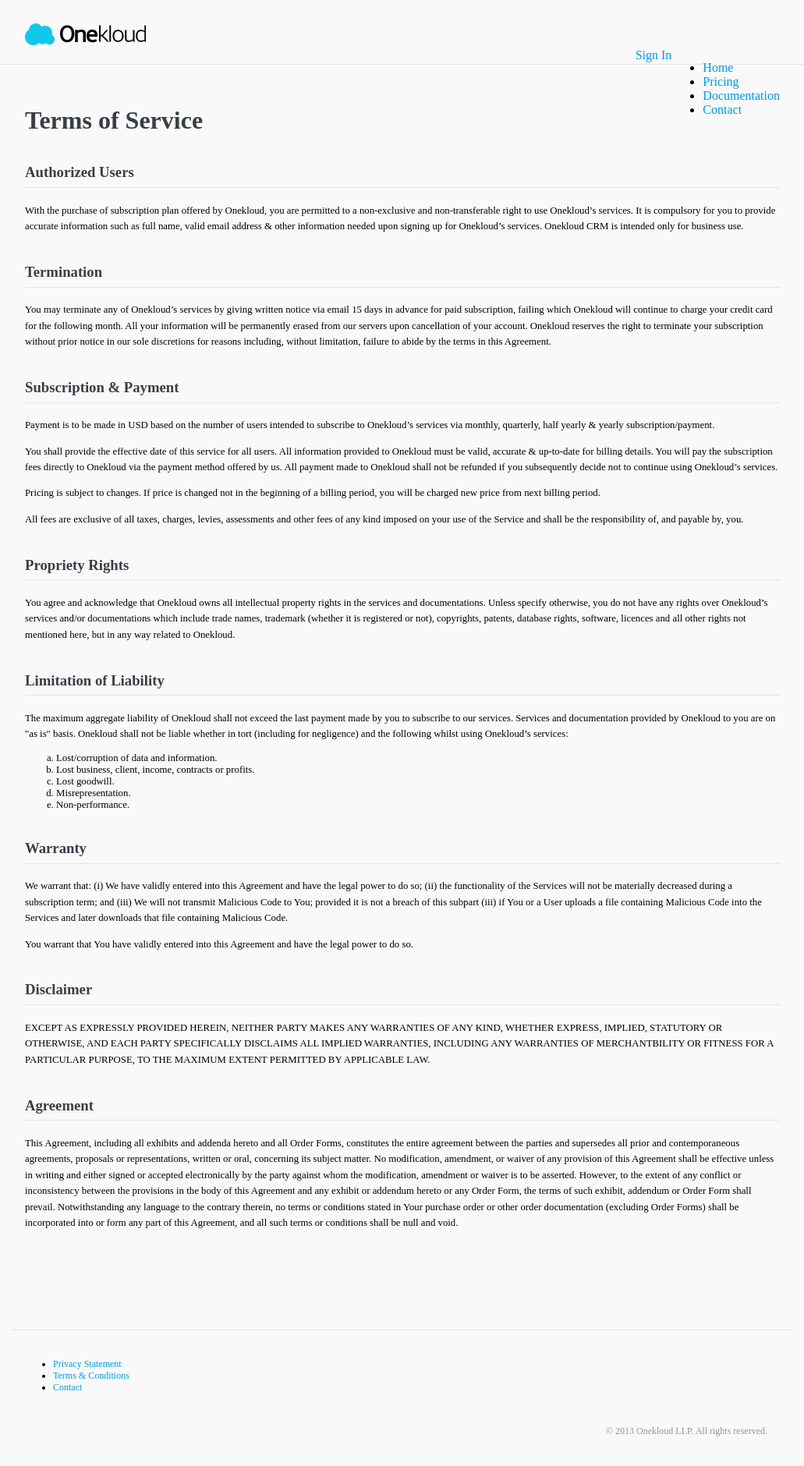
After one commit to pythonista8/onekloud, a Django app: template onekloud/apps/pages/templates/pages/terms_of_service.html in a window 1280 px wide. The commit adds this page. Shown: the whole page at 78% size, without its empty margins (124-1155 px from the left). Run offline with Django 3.2, Linux system fonts and the light colour scheme; the template is opened without the code that fills it, so the values that code supplies are empty; parts of the project's set-up code (start-up, migrations or seed data) failed here and were passed over; some libraries are stand-ins or nearby versions.

Commit message:
Add Terms of Service.

```diff
--- a/onekloud/apps/pages/templates/pages/privacy.html
+++ b/onekloud/apps/pages/templates/pages/privacy.html
@@ -2,7 +2,7 @@
 {% load static %}
 
 {% block css %}
-<link href="{% static 'pages/onekloud/css/privacy.css' %}" rel="stylesheet">
+<link href="{% static 'pages/onekloud/css/flat.css' %}" rel="stylesheet">
 {% endblock %}
 
 {% block content %}
--- /dev/null
+++ b/onekloud/apps/pages/templates/pages/terms_of_service.html
@@ -0,0 +1,156 @@
+{% extends 'onekloud/base.html' %}
+{% load static %}
+
+{% block css %}
+<link href="{% static 'pages/onekloud/css/flat.css' %}" rel="stylesheet">
+{% endblock %}
+
+{% block content %}
+<div class="pure-g-r">
+    <div class="pure-u-1">
+        <div class="l-box">
+            <h1>Terms of Service</h1>
+
+            <h3>Authorized Users</h3>
+            <p>
+                With the purchase of subscription plan offered by Onekloud, you
+                are permitted to a non-exclusive and non-transferable right to
+                use Onekloud’s services. It is compulsory for you to provide
+                accurate information such as full name, valid email address
+                &amp; other information needed upon signing up for Onekloud’s
+                services. Onekloud CRM is intended only for business use.
+            </p>
+
+            <h3>Termination</h3>
+            <p>
+                You may terminate any of Onekloud’s services by giving written
+                notice via email 15 days in advance for paid subscription,
+                failing which Onekloud will continue to charge your credit card
+                for the following month. All your information will be
+                permanently erased from our servers upon cancellation of your
+                account. Onekloud reserves the right to terminate your
+                subscription without prior notice in our sole discretions for
+                reasons including, without limitation, failure to abide by the
+                terms in this Agreement.
+            </p>
+
+            <h3>Subscription &amp; Payment</h3>
+            <p>
+                Payment is to be made in USD based on the number of users
+                intended to subscribe to Onekloud’s services via monthly,
+                quarterly, half yearly &amp; yearly subscription/payment.
+            </p>
+            <p>
+                You shall provide the effective date of this service for all
+                users. All information provided to Onekloud must be valid,
+                accurate &amp; up-to-date for billing details. You will pay the
+                subscription fees directly to Onekloud via the payment method
+                offered by us. All payment made to Onekloud shall not be
+                refunded if you subsequently decide not to continue using
+                Onekloud’s services.
+            </p>
+            <p>
+                Pricing is subject to changes. If price is changed not in the
+                beginning of a billing period, you will be charged new price
+                from next billing period.
+            </p>
+            <p>
+                All fees are exclusive of all taxes, charges, levies,
+                assessments and other fees of any kind imposed on your use of
+                the Service and shall be the responsibility of, and payable by,
+                you.
+            </p>
+
+            <h3>Propriety Rights</h3>
+            <p>
+                You agree and acknowledge that Onekloud owns all intellectual
+                property rights in the services and documentations. Unless
+                specify otherwise, you do not have any rights over Onekloud’s
+                services and/or documentations which include trade names,
+                trademark (whether it is registered or not), copyrights,
+                patents, database rights, software, licences and all other
+                rights not mentioned here, but in any way related to Onekloud.
+            </p>
+
+            <h3>Limitation of Liability</h3>
+            <p>
+                The maximum aggregate liability of Onekloud shall not exceed
+                the last payment made by you to subscribe to our services.
+                Services and documentation provided by Onekloud to you are on
+                "as is" basis. Onekloud shall not be liable whether in tort
+                (including for negligence) and the following whilst using
+                Onekloud’s services:
+            </p>
+            <ol type="a">
+                <li>
+                    Lost/corruption of data and information.
+                </li>
+                <li>
+                    Lost business, client, income, contracts or profits.
+                </li>
+                <li>
+                    Lost goodwill.
+                </li>
+                <li>
+                    Misrepresentation.
+                </li>
+                <li>
+                    Non-performance.
+                </li>
+            </ol>
+
+            <h3>Warranty</h3>
+            <p>
+                We warrant that:
+                (i) We have validly entered into this Agreement and have the
+                legal power to do so;
+                (ii) the functionality of the Services will not be materially
+                decreased during a subscription term;
+                and (iii) We will not transmit Malicious Code to You; provided
+                it is not a breach of this subpart (iii) if You or a User
+                uploads a file containing Malicious Code into the Services and
+                later downloads that file containing Malicious Code.
+            </p>
+            <p>
+                You warrant that You have validly entered into this Agreement
+                and have the legal power to do so.
+            </p>
+
+            <h3>Disclaimer</h3>
+            <p>
+                EXCEPT AS EXPRESSLY PROVIDED HEREIN, NEITHER PARTY MAKES ANY
+                WARRANTIES OF ANY KIND, WHETHER EXPRESS, IMPLIED, STATUTORY OR
+                OTHERWISE, AND EACH PARTY SPECIFICALLY DISCLAIMS ALL IMPLIED
+                WARRANTIES, INCLUDING ANY WARRANTIES OF MERCHANTBILITY OR
+                FITNESS FOR A PARTICULAR PURPOSE, TO THE MAXIMUM EXTENT
+                PERMITTED BY APPLICABLE LAW.
+            </p>
+
+            <h3>Agreement</h3>
+            <p>
+                This Agreement, including all exhibits and addenda hereto and
+                all Order Forms, constitutes the entire agreement between the
+                parties and supersedes all prior and contemporaneous
+                agreements, proposals or representations, written or oral,
+                concerning its subject matter. No modification, amendment, or
+                waiver of any provision of this Agreement shall be effective
+                unless in writing and either signed or accepted electronically
+                by the party against whom the modification, amendment or waiver
+                is to be asserted. However, to the extent of any conflict or
+                inconsistency between the provisions in the body of this
+                Agreement and any exhibit or addendum hereto or any Order Form,
+                the terms of such exhibit, addendum or Order Form shall
+                prevail. Notwithstanding any language to the contrary therein,
+                no terms or conditions stated in Your purchase order or other
+                order documentation (excluding Order Forms) shall be
+                incorporated into or form any part of this Agreement, and all
+                such terms or conditions shall be null and void.
+            </p>
+        </div>
+    </div>
+</div>
+{% endblock %}
+
+{% block menu-contact %}
+pure-menu-selected
+{% endblock %}
```
Also changed, not shown: onekloud/apps/pages/static/pages/onekloud/css/flat.css (renamed from onekloud/apps/pages/static/pages/onekloud/css/privacy.css).
